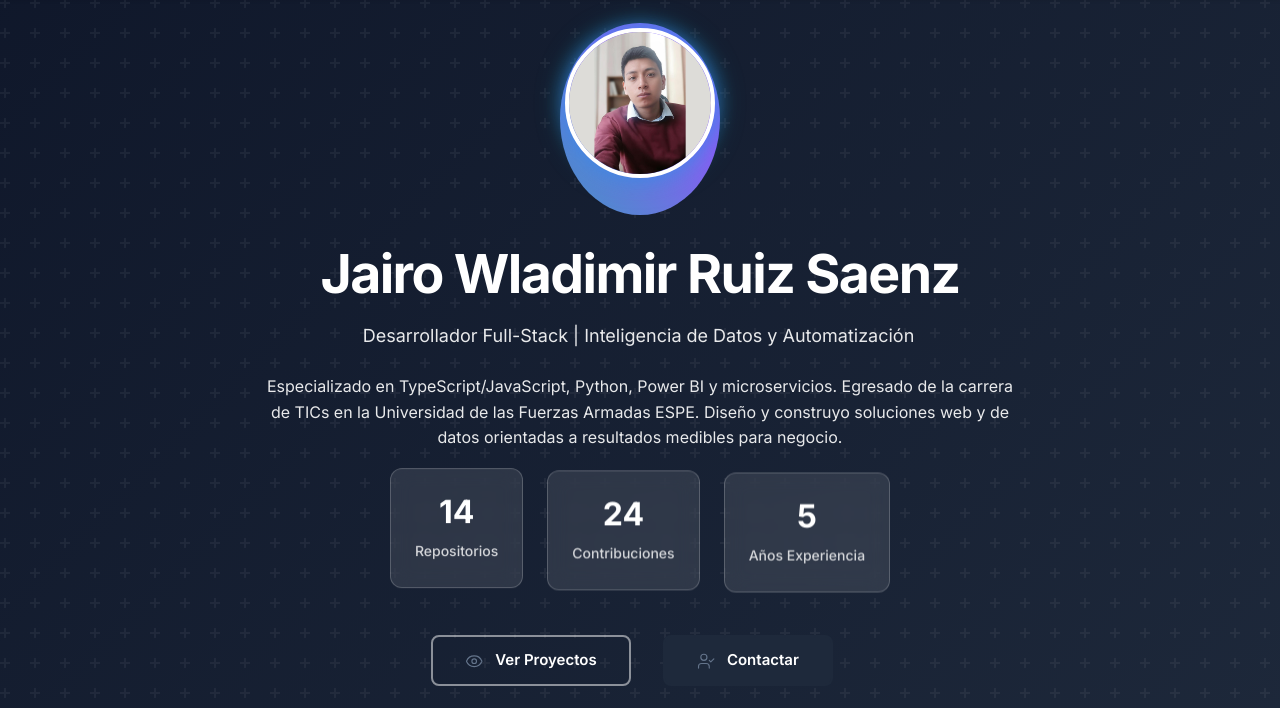
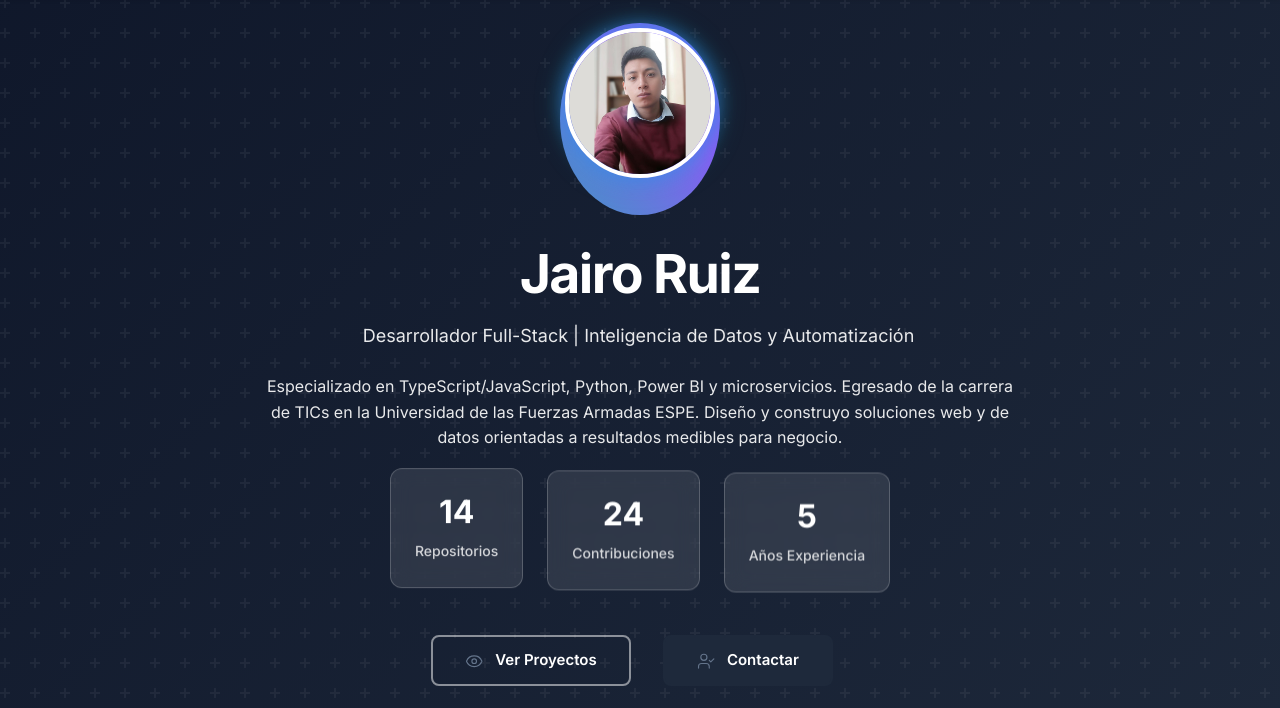
Before and after one commit to Jairo977/Jairo977.github.io, a website: page index.html in a window 1280 px wide. Shown: the part 92-800 px from the top of the page. Drawn offline with nearby package versions, Linux system fonts and the light colour scheme.

Commit message:
Use professional short name Jairo Ruiz across site metadata and profile copy

```diff
--- a/index.html
+++ b/index.html
@@ -5,18 +5,18 @@
     <meta charset="UTF-8">
     <meta name="viewport" content="width=device-width, initial-scale=1.0">
     <meta name="description"
-        content="Portafolio profesional de Jairo Wladimir Ruiz Saenz - Desarrollador Full-Stack especializado en TypeScript, microservicios y aplicaciones CRUD">
+        content="Portafolio profesional de Jairo Ruiz - Desarrollador Full-Stack especializado en TypeScript, microservicios y aplicaciones CRUD">
     <meta name="keywords"
         content="Jairo Ruiz, desarrollador, full-stack, TypeScript, JavaScript, Python, Power BI, ESPE, Ecuador, portafolio">
-    <meta name="author" content="Jairo Wladimir Ruiz Saenz">
+    <meta name="author" content="Jairo Ruiz">
     <meta name="robots" content="index, follow">
     <link rel="icon" type="image/png" href="images/logodejairo3.png">
-    <title>Jairo Wladimir Ruiz Saenz - Desarrollador Full-Stack | Portafolio</title>
+    <title>Jairo Ruiz - Desarrollador Full-Stack | Portafolio</title>
 
     <!-- Open Graph / Facebook -->
     <meta property="og:type" content="website">
     <meta property="og:url" content="https://jairo977.github.io/">
-    <meta property="og:title" content="Jairo Wladimir Ruiz Saenz - Desarrollador Full-Stack">
+    <meta property="og:title" content="Jairo Ruiz - Desarrollador Full-Stack">
     <meta property="og:description"
         content="Portafolio profesional de Jairo Ruiz. Desarrollador Full-Stack especializado en TypeScript, Python, Power BI y soluciones web modernas.">
     <meta property="og:image" content="https://jairo977.github.io/images/perfil1.jpg">
@@ -24,7 +24,7 @@
     <!-- Twitter -->
     <meta property="twitter:card" content="summary_large_image">
     <meta property="twitter:url" content="https://jairo977.github.io/">
-    <meta property="twitter:title" content="Jairo Wladimir Ruiz Saenz - Desarrollador Full-Stack">
+    <meta property="twitter:title" content="Jairo Ruiz - Desarrollador Full-Stack">
     <meta property="twitter:description"
         content="Portafolio profesional de Jairo Ruiz. Desarrollador Full-Stack especializado en TypeScript, Python, Power BI y soluciones web modernas.">
     <meta property="twitter:image" content="https://jairo977.github.io/images/perfil1.jpg">
@@ -219,10 +219,10 @@
                 <div class="col-12 col-lg-10 col-xl-9">
                     <div class="text-center">
                         <div class="avatar-ring d-inline-block mb-4">
-                            <img src="images/perfil1.jpg" alt="Jairo Wladimir Ruiz Saenz"
+                            <img src="images/perfil1.jpg" alt="Jairo Ruiz"
                                 class="hero-avatar glow-effect" style="position: relative; z-index: 1;">
                         </div>
-                        <h1 class="text-white mb-3" data-translate="hero-title">Jairo Wladimir Ruiz Saenz</h1>
+                        <h1 class="text-white mb-3" data-translate="hero-title">Jairo Ruiz</h1>
                         <p class="lead mb-3 typing-text" style="display: inline-block;" data-translate="hero-subtitle">
                             Desarrollador Full-Stack | Inteligencia de Datos y Automatización</p>
                         <p class="lead mb-4" style="font-size: 16px;" data-translate="hero-description">
@@ -292,7 +292,7 @@
                 <div class="col-12 col-lg-6 mb-4 mb-lg-0">
                     <div class="position-relative rounded-3 overflow-hidden shadow-lg mt-4 mx-auto"
                         style="max-width: 350px;">
-                        <img src="images/perfil1.jpg" alt="Jairo Wladimir Ruiz Saenz" class="w-100 h-auto rounded-3"
+                        <img src="images/perfil1.jpg" alt="Jairo Ruiz" class="w-100 h-auto rounded-3"
                             loading="lazy">
 
                     </div>
@@ -1647,7 +1647,7 @@
 
             <div class="d-flex flex-column flex-md-row justify-content-between align-items-center">
                 <p class="text-muted small mb-3 mb-md-0">
-                    © 2025 Jairo Wladimir Ruiz Saenz. Todos los derechos reservados.
+                    © 2025 Jairo Ruiz. Todos los derechos reservados.
                 </p>
 
             </div>
--- a/js/main.js
+++ b/js/main.js
@@ -26,7 +26,7 @@ const translations = {
             lightMode: 'Modo Claro'
         },
         hero: {
-            title: 'Jairo Wladimir Ruiz Saenz',
+            title: 'Jairo Ruiz',
             subtitle: 'Desarrollador Full-Stack | Inteligencia de Datos y Automatización',
             description: 'Especializado en TypeScript/JavaScript, Python, Power BI y microservicios. Egresado de la carrera de TICs en la Universidad de las Fuerzas Armadas ESPE. Diseño y construyo soluciones web y de datos orientadas a resultados medibles para negocio.',
             repos: 'Repositorios',
@@ -159,7 +159,7 @@ const translations = {
             quickLinks: 'Enlaces Rápidos',
             connect: 'Conectemos',
             location: 'Quito-Sangolquí, Ecuador',
-            copyright: '© 2025 Jairo Wladimir Ruiz Saenz. Todos los derechos reservados.',
+            copyright: '© 2025 Jairo Ruiz. Todos los derechos reservados.',
             builtWith: 'Construido con TypeScript, CSS3 y Bootstrap 5.'
         }
     },
@@ -178,7 +178,7 @@ const translations = {
             lightMode: 'Light Mode'
         },
         hero: {
-            title: 'Jairo Wladimir Ruiz Saenz',
+            title: 'Jairo Ruiz',
             subtitle: 'Full-Stack Developer | Data Intelligence & Automation',
             description: 'Specialized in TypeScript/JavaScript, Python, Power BI, and microservices. Graduate in ICT from the Armed Forces University ESPE, focused on delivering web and data solutions that drive measurable business outcomes.',
             repos: 'Repositories',
@@ -311,7 +311,7 @@ const translations = {
             quickLinks: 'Quick Links',
             connect: 'Let\'s Connect',
             location: 'Quito-Sangolquí, Ecuador',
-            copyright: '© 2025 Jairo Wladimir Ruiz Saenz. All rights reserved.',
+            copyright: '© 2025 Jairo Ruiz. All rights reserved.',
             builtWith: 'Built with HTML5, CSS3 and Bootstrap 5.'
         }
     }
```
Also changed, not shown: README.md.
